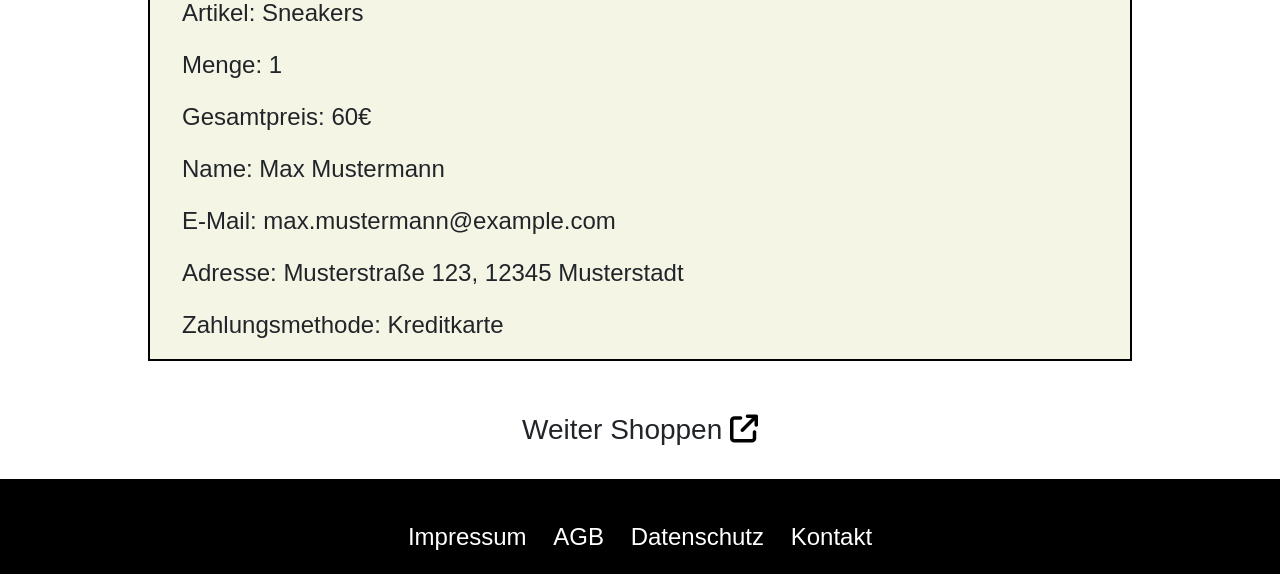
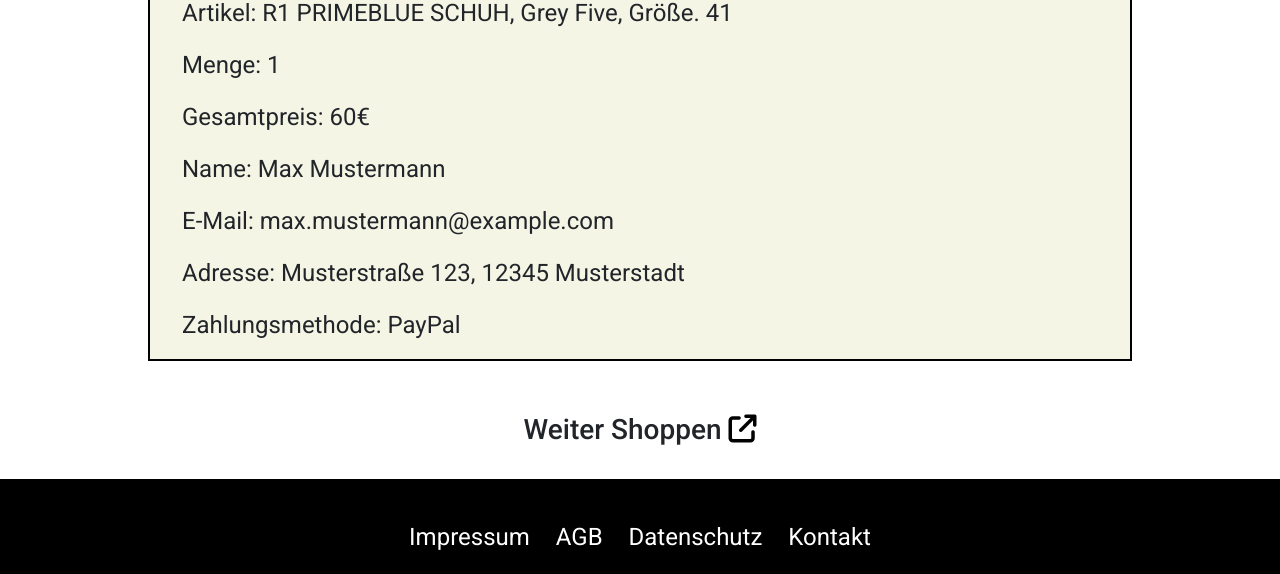
Before and after one commit to TimoB2403/ShoeWebsite, a website: page Produkte/Bestellübersicht.html in a window 1280 px wide. Shown: the part 277-851 px from the top of the page. Drawn offline with nearby package versions, Linux system fonts and the light colour scheme; a script that the page names is missing.

Commit message:
projectdone

```diff
--- a/Produkte/Bestellübersicht.html
+++ b/Produkte/Bestellübersicht.html
@@ -7,6 +7,9 @@
     <link rel="stylesheet" href="https://cdnjs.cloudflare.com/ajax/libs/normalize/8.0.1/normalize.min.css">
     <link rel="stylesheet" href="./node_modules/bootstrap/dist/css/bootstrap.min.css">
     <link href="https://cdn.jsdelivr.net/npm/bootstrap@5.3.3/dist/css/bootstrap.min.css" rel="stylesheet" integrity="sha384-QWTKZyjpPEjISv5WaRU9OFeRpok6YctnYmDr5pNlyT2bRjXh0JMhjY6hW+ALEwIH" crossorigin="anonymous">
+    <link rel="preconnect" href="https://fonts.googleapis.com">
+    <link rel="preconnect" href="https://fonts.gstatic.com" crossorigin>
+    <link href="https://fonts.googleapis.com/css2?family=Roboto:ital,wght@0,100;0,300;0,400;0,500;0,700;0,900;1,100;1,300;1,400;1,500;1,700;1,900&display=swap" rel="stylesheet">
     <link rel="stylesheet" href="../css/Bestellübersicht.css">
     <title>Product Page</title>
 </head>
@@ -71,13 +74,13 @@
         <div class="bestellübersicht">
         <h2>Bestellübersicht</h2>
         <div>
-            <p>Artikel: Sneakers</p>
+            <p>Artikel: R1 PRIMEBLUE SCHUH, Grey Five, Größe. 41</p>
             <p>Menge: 1</p>
             <p>Gesamtpreis: 60€</p>
             <p>Name: Max Mustermann</p>
             <p>E-Mail: max.mustermann@example.com</p>
             <p>Adresse: Musterstraße 123, 12345 Musterstadt</p>
-            <p>Zahlungsmethode: Kreditkarte</p>
+            <p>Zahlungsmethode: PayPal</p>
         </div>
     </div>
 </div>
--- a/css/Bestellübersicht.css
+++ b/css/Bestellübersicht.css
@@ -5,7 +5,8 @@
 body {
     margin: 0;
     padding: 0;
-    font-family: Arial, sans-serif;
+    /* font-family: Arial, sans-serif; */
+    font-family: "Roboto", sans-serif;
     font-size: clamp(1rem, 2vw, 1.5rem);
 }
 
--- a/css/Payment.css
+++ b/css/Payment.css
@@ -3,7 +3,8 @@
 }
 
 body {
-    font-family: Arial, sans-serif;
+    /* font-family: Arial, sans-serif; */
+    font-family: "Roboto", sans-serif;
     font-size: clamp(1rem, 2vw, 1.5rem);
     margin: 0;
     padding: 0;
@@ -278,3 +279,12 @@ footer {
     margin-top: 20px;
     font-size: 12px;
 }
+
+.payment-popup {
+    position: absolute;
+    background-color: #fff;
+    border: 1px solid #ccc;
+    padding: 10px;
+    box-shadow: 0 2px 4px rgba(0, 0, 0, 0.1);
+    z-index: 9999;
+}
--- a/css/Produkt-1.css
+++ b/css/Produkt-1.css
@@ -5,7 +5,8 @@
 body {
     margin: 0;
     padding: 0;
-    font-family: Arial, sans-serif;
+    /* font-family: Arial, sans-serif; */
+    font-family: "Roboto", sans-serif;
     font-size: clamp(1rem, 2vw, 1.5rem);
 }
 
@@ -327,6 +328,10 @@ nav {
     text-align: center;
 }
 
+.related-products h4 {
+    margin-top: 1rem;
+}
+
 .size-selector {
     margin-top: 2rem;
     margin-bottom: 2rem;
--- a/css/style.css
+++ b/css/style.css
@@ -7,7 +7,8 @@ html {
 }
 
 body {
-    font-family: Arial, Helvetica, sans-serif;
+    /* font-family: Arial, Helvetica, sans-serif; */
+    font-family: "Roboto", sans-serif;
     font-size: clamp(1rem, 2vw, 1.5rem);
     background-color: white;
 }
@@ -112,6 +113,7 @@ nav {
     font-size: 1rem;
     padding-top: 1rem;
     text-decoration: none;
+    text-align: center;
 }
 
 .dropdown-menu a:hover {
```
Also changed, not shown: Payment.js (added, +25 -0 lines), Produkte/Payment.html (+8 -4 lines), Produkte/Produkt-1.html (+4 -1 lines), index.html (+4 -1 lines).
